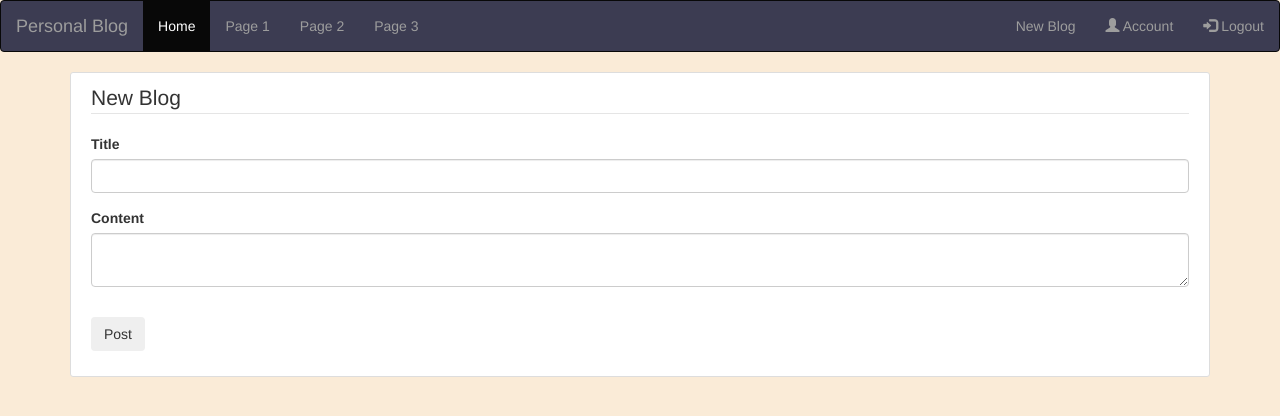
After one commit to oscar9181/personal_blog, a Flask app: page /post/new in a window 1280 px wide. The commit adds this page. Shown: the top 416 px of the page. Run offline with Flask 2, Linux system fonts and the light colour scheme; a user stored in the database is signed in; some libraries are stand-ins or nearby versions.

Commit message:
creating post

```diff
--- a/personal_blog/forms.py
+++ b/personal_blog/forms.py
@@ -1,7 +1,7 @@
 from flask_wtf import FlaskForm
 from flask_wtf .file import FileField,FileAllowed
 from flask_login import current_user
-from wtforms import StringField,PasswordField,SubmitField,BooleanField
+from wtforms import StringField,PasswordField,SubmitField,BooleanField,TextAreaField
 from wtforms.validators import DataRequired,Length,Email,EqualTo,ValidationError
 from personal_blog.models import User
 
@@ -60,3 +60,8 @@ class UpdateAccountForm(FlaskForm):
           user = User.query.filter_by(email=email.data).first()
           if user:
             raise ValidationError('The email is already taken ')
+
+class PostForm(FlaskForm):
+   title = StringField('Title', validators=[DataRequired()])
+   content= TextAreaField('Content',validators=[DataRequired()])
+   submit= SubmitField('Post')
--- a/personal_blog/models.py
+++ b/personal_blog/models.py
@@ -23,12 +23,9 @@ class User(db.Model,UserMixin):
 class Post(db.Model):
     id = db.Column(db.Integer, primary_key=True)
     title = db.Column(db.String(100), nullable=False)
-    likes = db.Column(db.Integer, nullable=False, default=0)
-    dislikes = db.Column(db.Integer, nullable=False, default=0)
     date_posted = db.Column(db.DateTime, nullable=False, default=datetime.utcnow)
     content = db.Column(db.Text, nullable=False)
     user_id = db.Column(db.Integer, db.ForeignKey('user.id'), nullable=False)
-    category = db.Column(db.Text, nullable=False)
     comments = db.relationship('Comments', backref='topicpost', lazy=True)
 
     def __repr__(self):
--- a/personal_blog/post.py
+++ b/personal_blog/post.py
@@ -4,20 +4,14 @@ from PIL import Image
 from flask import render_template,url_for, flash,redirect,request
 from personal_blog import app,db,bcrypt
 from personal_blog.models import User,Post
-from personal_blog.forms import RegistrationForm,LoginForm,UpdateAccountForm
+from personal_blog.forms import RegistrationForm,LoginForm,UpdateAccountForm,PostForm
 from flask_login import login_user,current_user,logout_user,login_required
 
-posts = [
-   {
-    'author' :'Sophie Paxton',
-    'title'  :'Interface Design',
-    'content'  :'Animation is like cursing. If you overuse it, it loses all its impact.',
-    'date_posted' : 'October 17 2002'
-   }]
 
 @app.route("/")
 @app.route("/home")
 def home():
+    posts = Post.query.all()
     """
     View root page function that returns the home page and its data
     """
@@ -93,3 +87,17 @@ def account():
         form.email.data = current_user.email
     image_file = url_for('static',filename='profile_pics/' + current_user.image_file)
     return render_template('account.html',title='Account',image_file=image_file,form=form)
+
+
+
+@app.route('/post/new',methods=['GET','POST'])
+@login_required
+def new_post():
+    form=PostForm()
+    if form.validate_on_submit():
+        post= Post(title=form.title.data, content=form.content.data, author=current_user)
+        db.session.add(post)
+        db.session.commit()
+        flash('Your post has been created','success')
+        return redirect(url_for('home'))
+    return render_template('blogs.html', title='Blogs',form=form,legend='New Blog')
--- /dev/null
+++ b/personal_blog/templates/blogs.html
@@ -0,0 +1,41 @@
+{% extends 'navbar.html' %}
+{% block content %}
+<div class="content-section">
+    <form method="POST" action="">
+        {{ form.hidden_tag() }}
+        <fieldset class="form-group">
+            <legend class="border-bottom mb-4">{{ legend }}</legend>
+            <div class="form-group">
+                {{ form.title.label(class="form-control-label") }}
+                {% if form.title.errors %}
+                    {{ form.title(class="form-control form-control-lg is-invalid") }}
+                    <div class="invalid-feedback">
+                        {% for error in form.title.errors %}
+                            <span>{{ error }}</span>
+                        {% endfor %}
+                    </div>
+                {% else %}
+                    {{ form.title(class="form-control form-control-lg") }}
+                {% endif %}
+            </div>
+            <div class="form-group">
+                {{ form.content.label(class="form-control-label") }}
+                {% if form.content.errors %}
+                    {{ form.content(class="form-control form-control-lg is-invalid") }}
+                    <div class="invalid-feedback">
+                        {% for error in form.content.errors %}
+                            <span>{{ error }}</span>
+                        {% endfor %}
+                    </div>
+                {% else %}
+                    {{ form.content(class="form-control form-control-lg") }}
+                {% endif %}
+            </div>
+        </fieldset>
+        <div class="form-group">
+            {{ form.submit(class="btn btn-outline-info") }}
+        </div>
+    </form>
+</div>
+
+{% endblock content %}
--- a/personal_blog/templates/navbar.html
+++ b/personal_blog/templates/navbar.html
@@ -29,7 +29,9 @@
                 <li><a href="#">Page 3</a></li>
             </ul>
             {% if current_user.is_authenticated  %}
+
             <ul class="nav navbar-nav navbar-right">
+                <li> <a class="nav-item nav-link" href="{{url_for('new_post')}}">New Blog</a></li>
                 <li><a href="{{ url_for('account') }}">
                     <span class="glyphicon glyphicon-user"></span>
                    Account</a></li>
```
Also changed, not shown: personal_blog/site.db, personal_blog/static/profile_pics/85c5639095df17c0.jpg (added).
